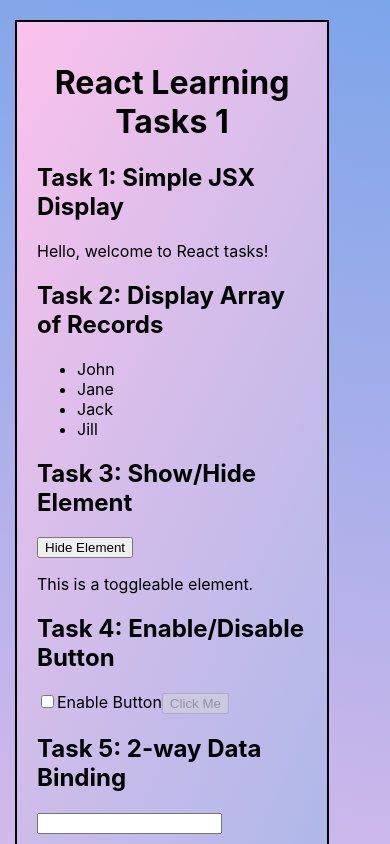
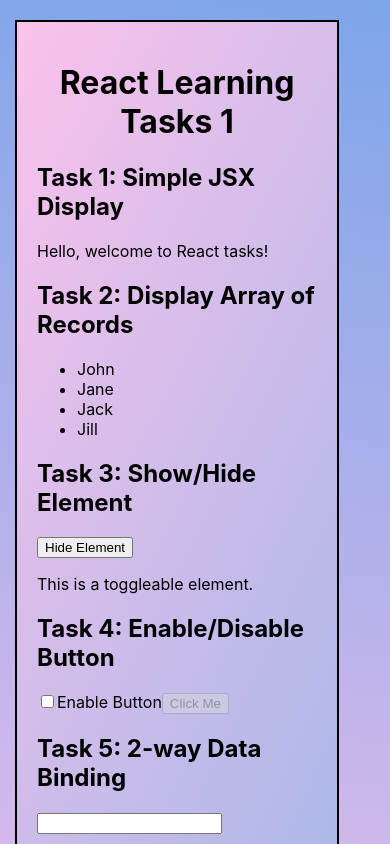
Before and after one commit to Harikaran1212/react-task-1, a React (Create React App) app: page / in a window 390 px wide. Shown: the top 844 px of the page. Built offline with nearby package versions, Linux system fonts and the light colour scheme.

Commit message:
Update App.css

```diff
--- a/src/App.css
+++ b/src/App.css
@@ -25,7 +25,7 @@
 @media only screen and (max-width: 600px)  {
   .game{
     margin-left: 15px;
-    width: 310px;
+    width: 320px;
     margin-right:10px;
  }
 }
```
